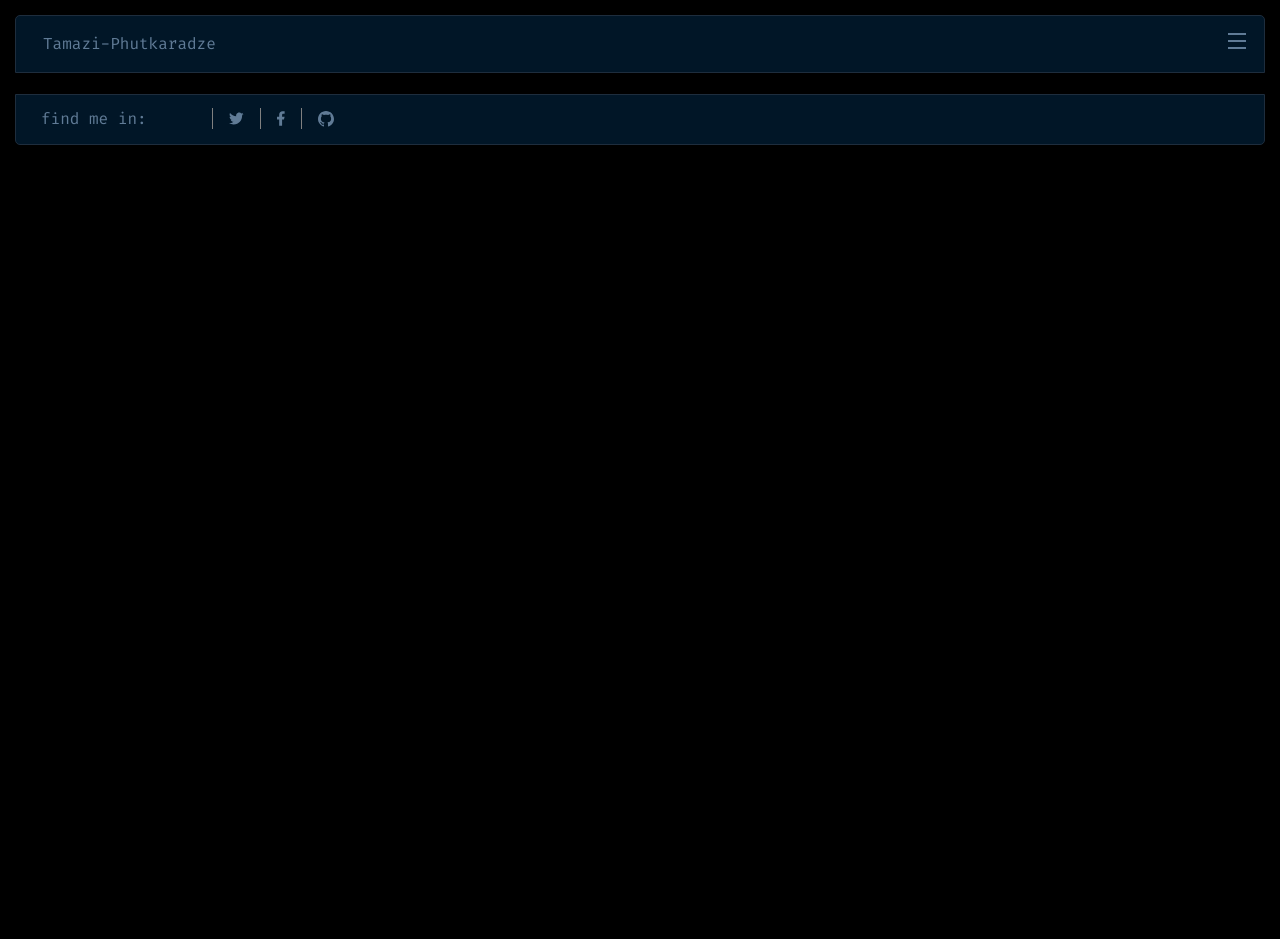
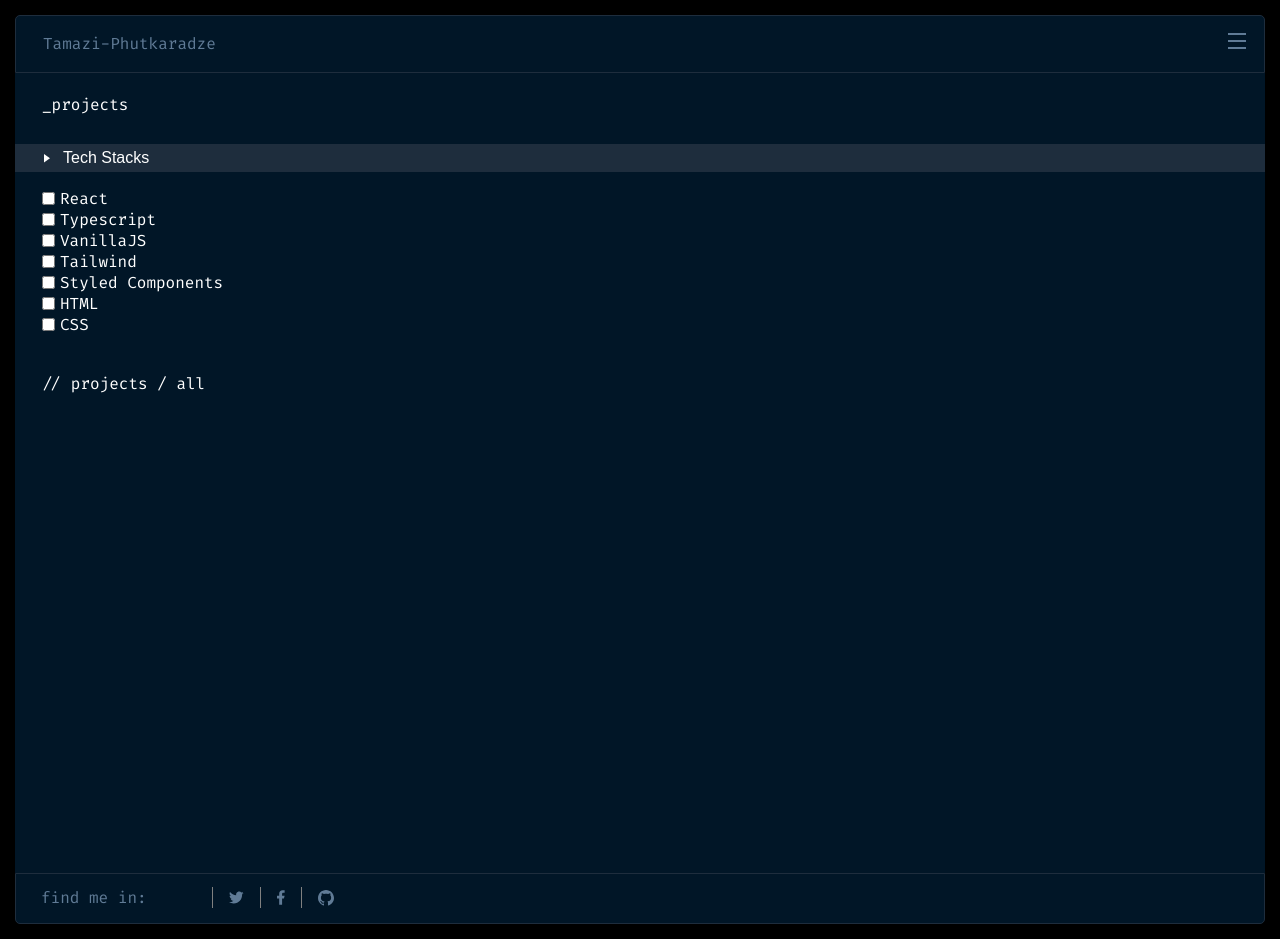
Before and after one commit to TamaziPhutkaradze/my-portfolio, a React (Vite) app: page /Projects in a window 1280 px wide. Before the commit the page ends 800 px from the top, so only its background shows below. Built offline with nearby package versions, Linux system fonts and the light colour scheme.

Commit message:
feat: Add checkboxs and their functionality

```diff
--- a/src/components/Projects.tsx
+++ b/src/components/Projects.tsx
@@ -1,6 +1,109 @@
+import styled from "styled-components";
+import Arrow from "../assets/arrow.svg";
+import { motion } from "framer-motion";
+import { useState } from "react";
+import Data from "../data.json";
+export default function Projects() {
+  const [projectsOpen, setProjectsOpen] = useState<boolean>(false);
+  const [data, _setData] = useState(Data);
+  const [checkbox, setCheckbox] = useState<any>([]);
+  const [arr, setArr] = useState<any>([]);
+  const techStacks = data.TechStack;
+  console.log(checkbox);
+  const handleChange = (e: any) => {
+    let isChecked = e.target.checked;
+    console.log(isChecked);
+    let value = e.target.value;
+    if (isChecked) {
+      setCheckbox([...checkbox, value]);
+    } else {
+      setCheckbox((prevData: []) => {
+        return prevData.filter((name: string) => {
+          return name !== value;
+        });
+      });
+    }
+  };
+  return (
+    <Wrapper>
+      <PageTitleDiv>
+        <PageTitle>_projects</PageTitle>
+      </PageTitleDiv>
+      <Btn onClick={() => setProjectsOpen(!projectsOpen)}>
+        <ArrowImg
+          src={Arrow}
+          btnClicked={projectsOpen}
+          transition={{ duration: 0.7 }}
+          animate={{ rotate: projectsOpen ? 90 : 0 }}
+        />
+        <BtnName>Tech Stacks</BtnName>
+      </Btn>
+      <TechStacksList>
+        {techStacks.map((item, index) => {
+          return (
+            <FirstLabel key={index} onClick={() => setArr([...arr, item])}>
+              <Checkbox
+                type="checkbox"
+                value={item}
+                checked={checkbox.includes(item)}
+                onChange={handleChange}
+              />
+              <TechName key={index}>{item}</TechName>
+            </FirstLabel>
+          );
+        })}
+      </TechStacksList>
+      <ProjectsContainer>
+        <SelectedTechStacks>// projects / all</SelectedTechStacks>
+      </ProjectsContainer>
+    </Wrapper>
+  );
+}
+const Wrapper = styled.div`
+  background-color: #011627;
+  padding: 21px 0 38px;
+  height: 100vh;
+`;
+const PageTitleDiv = styled.div`
+  padding-left: 27px;
+`;
+const PageTitle = styled.h1`
+  color: white;
+  font-size: 16px;
+  font-weight: 400;
+`;
+const Btn = styled.button`
+  width: 100%;
+  margin-top: 29px;
+  background-color: #1e2d3d;
+  text-align: left;
+  padding: 5px 29px;
+  display: flex;
+  gap: 13px;
+  align-items: center;
+`;
+const BtnName = styled.span`
+  color: white;
+  font-size: 16px;
+`;
+const ArrowImg = styled(motion.img)<{ btnClicked: boolean }>`
+  transform: ${(props) => (props.btnClicked ? "rotate(90deg)" : "")};
+`;
+const ProjectsContainer = styled.div`
+  padding: 38px 27px;
+`;
+const SelectedTechStacks = styled.div`
+  color: white;
+`;
+const TechStacksList = styled.div`
+  padding: 16px 0 0 27px;
+`;
+const FirstLabel = styled.label`
+  display: flex;
+  gap: 5px;
+`;
 
-export default function Projects() {
-  return (
-    <div>Projects</div>
-  )
-}
+const Checkbox = styled.input``;
+const TechName = styled.p`
+  color: white;
+`;
--- a/src/data.json
+++ b/src/data.json
@@ -1,9 +1,18 @@
 {
+  "TechStack": [
+    "React",
+    "Typescript",
+    "VanillaJS",
+    "Tailwind",
+    "Styled Components",
+    "HTML",
+    "CSS"
+  ],
   "projects": [
     {
       "id": 1,
       "name": "entertainment-web-app",
-      "teckstack": ["React", "Tailwind CSS", "Typescript"],
+      "techStack": ["React", "Tailwind CSS", "Typescript"],
       "img": "",
       "live": "https://task-management-website-ten.vercel.app/platform-launch",
       "github": "https://github.com/TamaziPhutkaradze/entertainment-web-app"
@@ -11,7 +20,7 @@
     {
       "id": 2,
       "name": "planets-fact-site",
-      "teckstack": ["React", "Styled Components", "Typescript"],
+      "techStack": ["React", "Styled Components", "Typescript"],
       "img": "",
       "live": "https://planets-fact-site-xi.vercel.app/home/Earth",
       "github": "https://github.com/TamaziPhutkaradze/planets-fact-site"
@@ -19,7 +28,7 @@
     {
       "id": 3,
       "name": "ecommerce-product-page",
-      "teckstack": ["React", "Styled Components", "Typescript"],
+      "techStack": ["React", "Styled Components", "Typescript"],
       "img": "",
       "live": "https://ecommerce-product-page-nu-two.vercel.app/",
       "github": "https://github.com/TamaziPhutkaradze/ecommerce-product-page"
@@ -27,7 +36,7 @@
     {
       "id": 4,
       "name": "job-listings-with-filtering",
-      "teckstack": ["React", "Tailwind CSS", "Typescript"],
+      "techStack": ["React", "Tailwind CSS", "Typescript"],
       "img": "",
       "live": "https://job-listings-with-filtering-fawn.vercel.app/",
       "github": "https://github.com/TamaziPhutkaradze/job-listings-with-filtering"
@@ -35,7 +44,7 @@
     {
       "id": 5,
       "name": "tbc-project",
-      "teckstack": ["HTML", "CSS", "Vanilla JS"],
+      "techStack": ["HTML", "CSS", "VanillaJS"],
       "img": "",
       "live": "https://tbc-project.vercel.app/",
       "github": "https://github.com/TamaziPhutkaradze/tbc-project"
```
